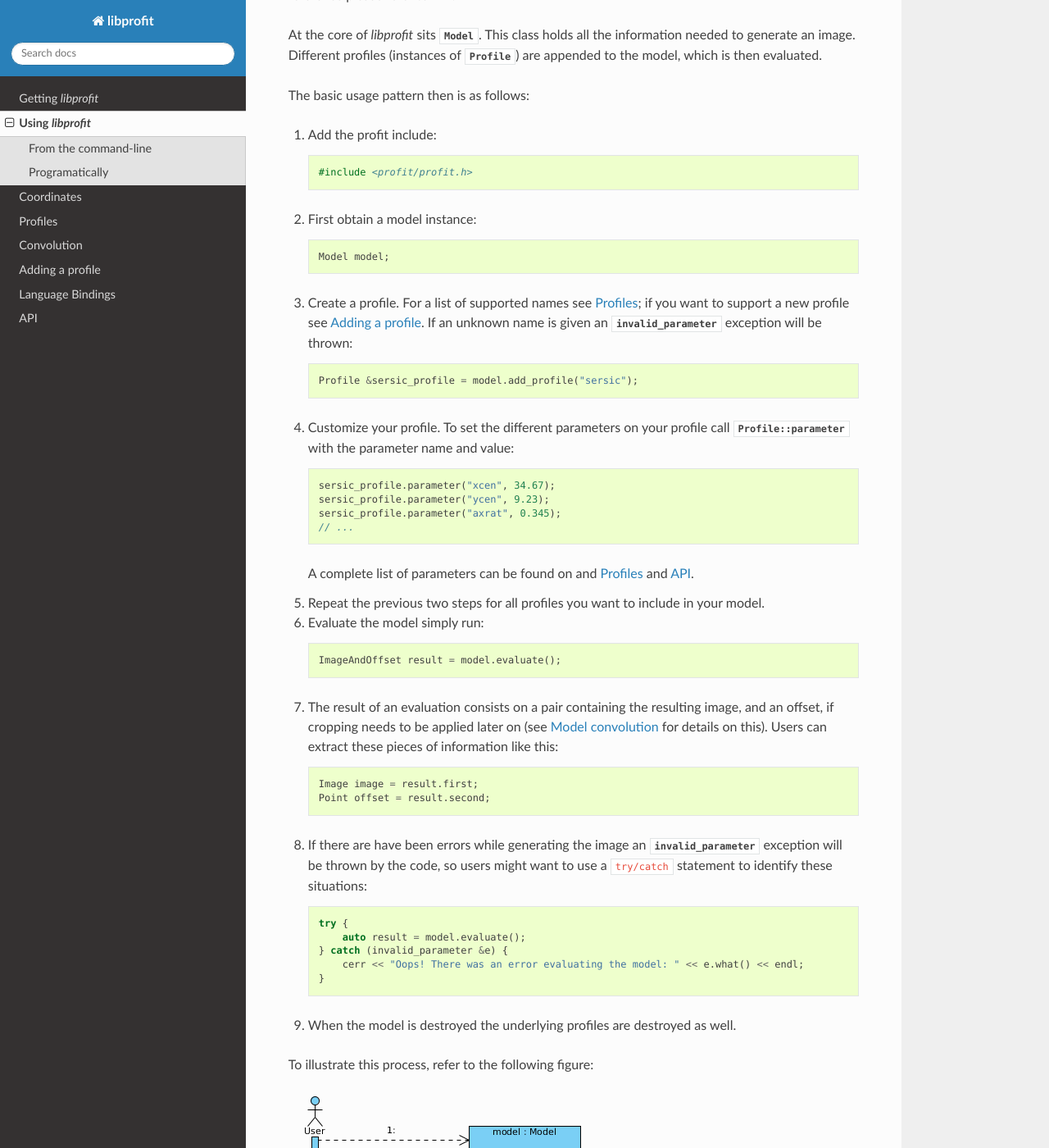
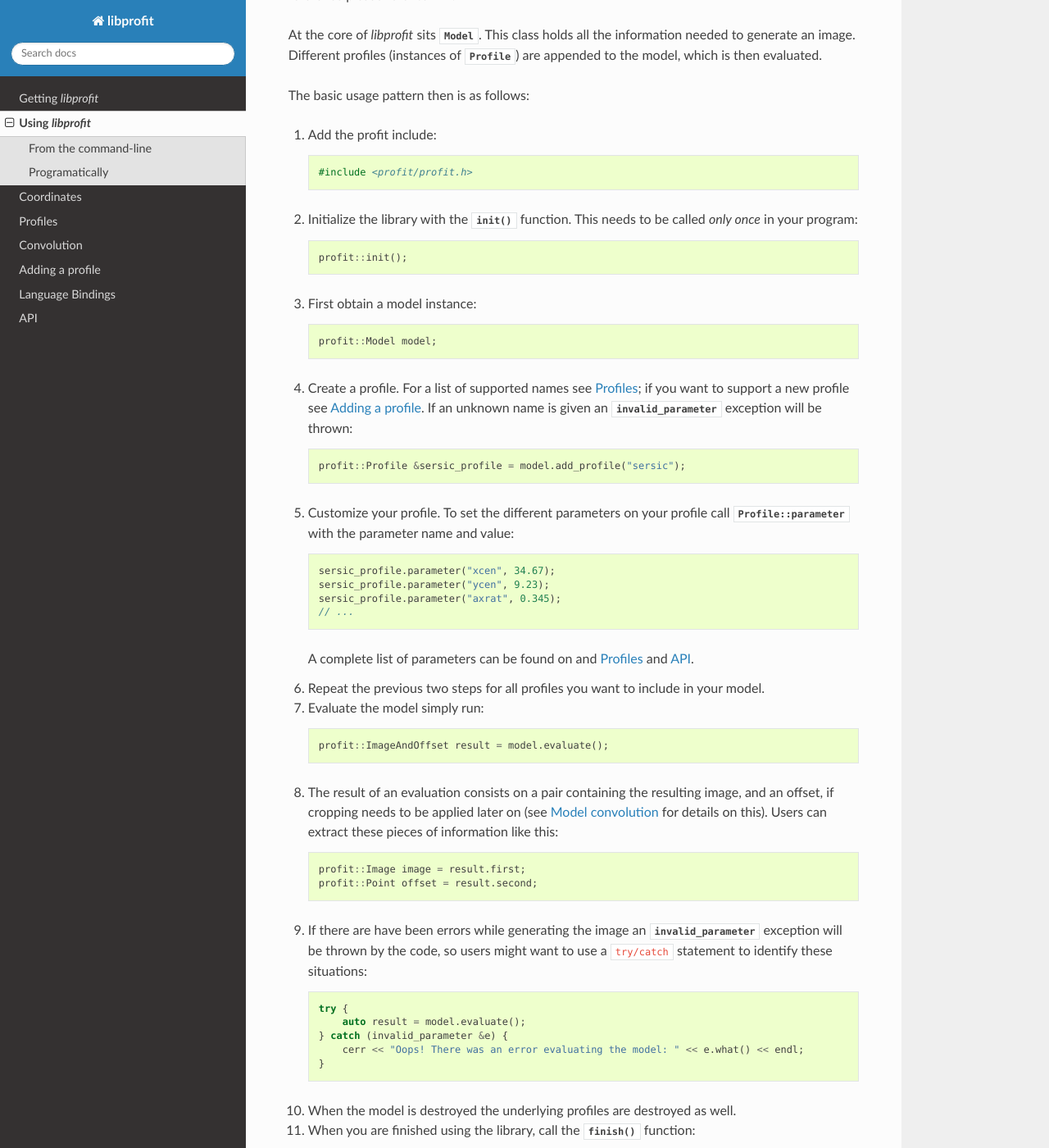
Before and after one commit to ICRAR/libprofit, a Sphinx documentation site: the page built from docs/usage.rst, in a window 1280 px wide and 1400 px high, scrolled down 531 px. Shown: the whole window at 82% size. Built offline with Sphinx 7.4.7 and the Read the Docs theme 2.0.0, drawn with Linux system fonts in a browser that asks for light colours.

Commit message:
Improving documentation
Now that we have more methods at the library method, we need to properly
document how to use them and what they do. We are thus now making sure
their doxygen documentations are more useful, and including them in the
api.rst document, and also mentioning the init/finish pair in the
usage.rst document.

These are only docs, so let's [skip ci]

Signed-off-by: Rodrigo Tobar <rtobar@icrar.org>

```diff
--- a/docs/usage.rst
+++ b/docs/usage.rst
@@ -38,16 +38,21 @@ The basic usage pattern then is as follows:
 
 	 #include <profit/profit.h>
 
+#. Initialize the library with the :func:`init` function.
+   This needs to be called *only once* in your program::
+
+	 profit::init();
+
 #. First obtain a model instance::
 
-	 Model model;
+	 profit::Model model;
 
 #. Create a profile. For a list of supported names see :doc:`profiles`;
    if you want to support a new profile see :doc:`new_profile`.
    If an unknown name is given an :class:`invalid_parameter` exception will be
    thrown::
 
-	 Profile &sersic_profile = model.add_profile("sersic");
+	 profit::Profile &sersic_profile = model.add_profile("sersic");
 
 #. Customize your profile.
    To set the different parameters on your profile call
@@ -66,7 +71,7 @@ The basic usage pattern then is as follows:
 
 #. Evaluate the model simply run::
 
-	 ImageAndOffset result = model.evaluate();
+	 profit::ImageAndOffset result = model.evaluate();
 
 #. The result of an evaluation consists on a pair
    containing the resulting image,
@@ -74,8 +79,8 @@ The basic usage pattern then is as follows:
    (see :ref:`convolution.model` for details on this).
    Users can extract these pieces of information like this::
 
-	 Image image = result.first;
-	 Point offset = result.second;
+	 profit::Image image = result.first;
+	 profit::Point offset = result.second;
 
 #. If there are have been errors
    while generating the image
@@ -91,6 +96,11 @@ The basic usage pattern then is as follows:
 
 #. When the model is destroyed the underlying profiles are destroyed as well.
 
+#. When you are finished using the library,
+   call the :func:`finish` function::
+
+	 profit::finish();
+
 To illustrate this process, refer to the following figure:
 
 .. image:: images/evaluation.png
```
Also changed, not shown: docs/api.rst (+28 -0 lines), 1 other file.
